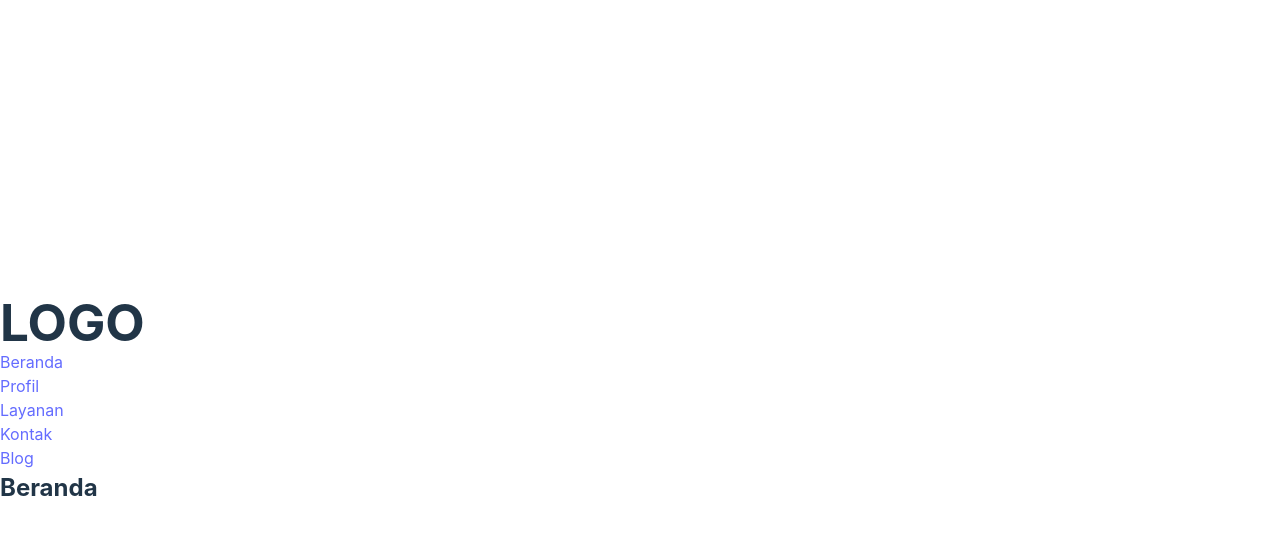
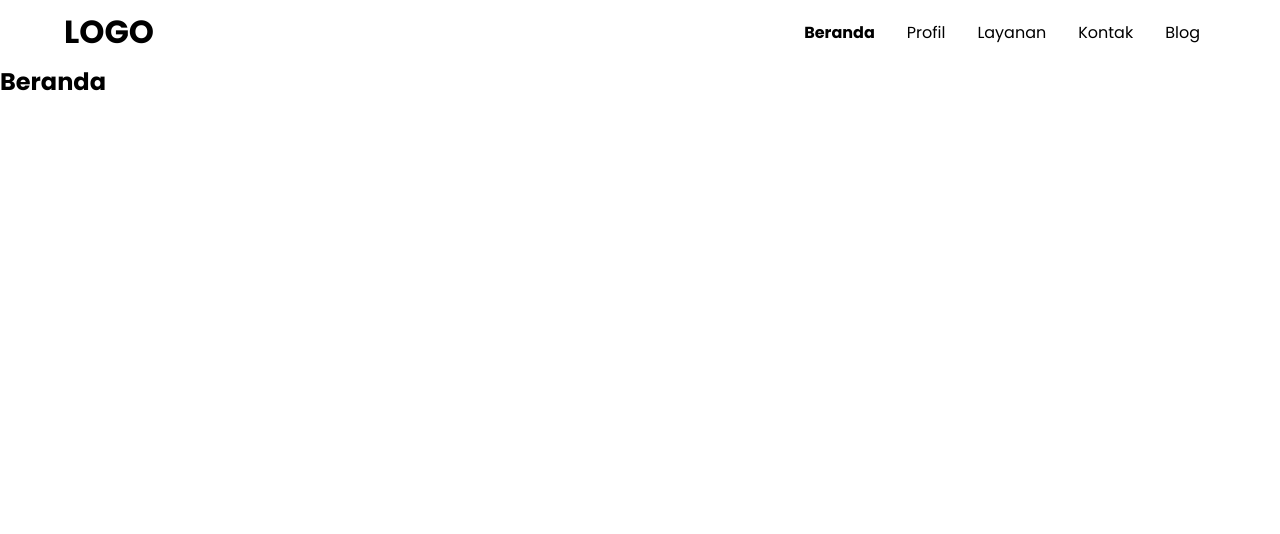
Before and after one commit to masatidhira/react-router-template, a React (Vite) app: page / in a window 1280 px wide. Shown: the top 534 px of the page. Built offline with nearby package versions, Linux system fonts and the light colour scheme.

Commit message:
add sass styles

```diff
--- a/package.json
+++ b/package.json
@@ -12,7 +12,8 @@
   "dependencies": {
     "react": "^18.2.0",
     "react-dom": "^18.2.0",
-    "react-router-dom": "^6.15.0"
+    "react-router-dom": "^6.15.0",
+    "sass": "^1.66.1"
   },
   "devDependencies": {
     "@types/react": "^18.2.15",
--- /dev/null
+++ b/src/components/Navigation/Navigation.jsx
@@ -0,0 +1,31 @@
+import { NavLink } from 'react-router-dom';
+import './Navigation.scss';
+
+export default function Navigation() {
+  return (
+    <header className="header">
+      <div className="wrapper">
+        <h1 className="logo">LOGO</h1>
+        <nav className="nav">
+          <ul className="nav-links">
+            <li className="nav-link">
+              <NavLink to="">Beranda</NavLink>
+            </li>
+            <li className="nav-link">
+              <NavLink to="profil">Profil</NavLink>
+            </li>
+            <li className="nav-link">
+              <NavLink to="layanan">Layanan</NavLink>
+            </li>
+            <li className="nav-link">
+              <NavLink to="kontak">Kontak</NavLink>
+            </li>
+            <li className="nav-link">
+              <NavLink to="blog">Blog</NavLink>
+            </li>
+          </ul>
+        </nav>
+      </div>
+    </header>
+  );
+}
--- /dev/null
+++ b/src/components/Navigation/Navigation.scss
@@ -0,0 +1,41 @@
+.header {
+    width: 100%;
+    height: 4em;
+    position: relative;
+
+    .wrapper {
+        background-color: white;
+        width: 100%;
+        height: inherit;
+        display: flex;
+        justify-content: space-between;
+        align-items: center;
+        padding: 0 4em;
+        position: fixed;
+        z-index: 1000;
+
+        .logo {
+
+        }
+
+        .nav {
+            .nav-links {
+                display: flex;
+
+                .nav-link {
+                    padding: 0 1em;
+
+                    a {
+                      color: black;
+                    }
+
+                    .active {
+                        font-weight: 700;
+                        pointer-events: none;
+                    }
+                }
+            }
+
+        }
+    }
+}
--- a/src/index.css
+++ /dev/null
@@ -1,73 +0,0 @@
-:root {
-  font-family: Inter, system-ui, Avenir, Helvetica, Arial, sans-serif;
-  line-height: 1.5;
-  font-weight: 400;
-
-  color-scheme: light dark;
-  color: rgba(255, 255, 255, 0.87);
-  background-color: #242424;
-
-  font-synthesis: none;
-  text-rendering: optimizeLegibility;
-  -webkit-font-smoothing: antialiased;
-  -moz-osx-font-smoothing: grayscale;
-  -webkit-text-size-adjust: 100%;
-}
-
-* {
-  margin: 0;
-  padding: 0;
-  box-sizing: border-box;
-}
-
-a {
-  color: #646cff;
-  text-decoration: inherit;
-}
-a:hover {
-  color: #535bf2;
-}
-
-body {
-  display: flex;
-  place-items: center;
-  min-width: 320px;
-  min-height: 100vh;
-}
-
-h1 {
-  font-size: 3.2em;
-  line-height: 1.1;
-}
-
-button {
-  border-radius: 8px;
-  border: 1px solid transparent;
-  padding: 0.6em 1.2em;
-  font-size: 1em;
-  font-weight: 500;
-  font-family: inherit;
-  background-color: #1a1a1a;
-  cursor: pointer;
-  transition: border-color 0.25s;
-}
-button:hover {
-  border-color: #646cff;
-}
-button:focus,
-button:focus-visible {
-  outline: 4px auto -webkit-focus-ring-color;
-}
-
-@media (prefers-color-scheme: light) {
-  :root {
-    color: #213547;
-    background-color: #ffffff;
-  }
-  a:hover {
-    color: #747bff;
-  }
-  button {
-    background-color: #f9f9f9;
-  }
-}
--- a/src/main.jsx
+++ b/src/main.jsx
@@ -7,8 +7,8 @@ import Profil from './routes/profil';
 import Layanan from './routes/layanan';
 import Kontak from './routes/kontak';
 import Blog from './routes/blog';
-import ErrorPage from './ErrorPage';
-import './index.css';
+import ErrorPage from './errorPage';
+import './sassStyles/_global.scss';
 
 const router = createBrowserRouter([
   {
--- a/src/routes/root.jsx
+++ b/src/routes/root.jsx
@@ -1,30 +1,10 @@
-import { Outlet, NavLink } from 'react-router-dom';
+import { Outlet } from 'react-router-dom';
+import Navigation from '../components/Navigation/Navigation';
 
 export default function Root() {
   return (
     <>
-      <header id="navbar">
-        <h1>LOGO</h1>
-        <nav>
-          <ul>
-            <li>
-              <NavLink to="">Beranda</NavLink>
-            </li>
-            <li>
-              <NavLink to="profil">Profil</NavLink>
-            </li>
-            <li>
-              <NavLink to="layanan">Layanan</NavLink>
-            </li>
-            <li>
-              <NavLink to="kontak">Kontak</NavLink>
-            </li>
-            <li>
-              <NavLink to="blog">Blog</NavLink>
-            </li>
-          </ul>
-        </nav>
-      </header>
+      <Navigation />
       <main>
         <Outlet />
       </main>
--- /dev/null
+++ b/src/sassStyles/_global.scss
@@ -0,0 +1,23 @@
+@import url('https://fonts.googleapis.com/css2?family=Poppins:wght@200;300;400;500;600;700&display=swap');
+
+* {
+    margin: 0;
+    padding: 0;
+    box-sizing: border-box;
+}
+
+body {
+    font-family: 'Poppins', sans-serif;
+    -webkit-font-smoothing: antialiased;
+    -moz-osx-font-smoothing: grayscale;
+    height: 200vh;
+    min-height: 100%;
+}
+
+a {
+    text-decoration: none;
+}
+
+li {
+    list-style: none;
+}
```
Also changed, not shown: src/sassStyles/_variables.scss (added), 1 other file (tests, documents, lock files or other folders).
